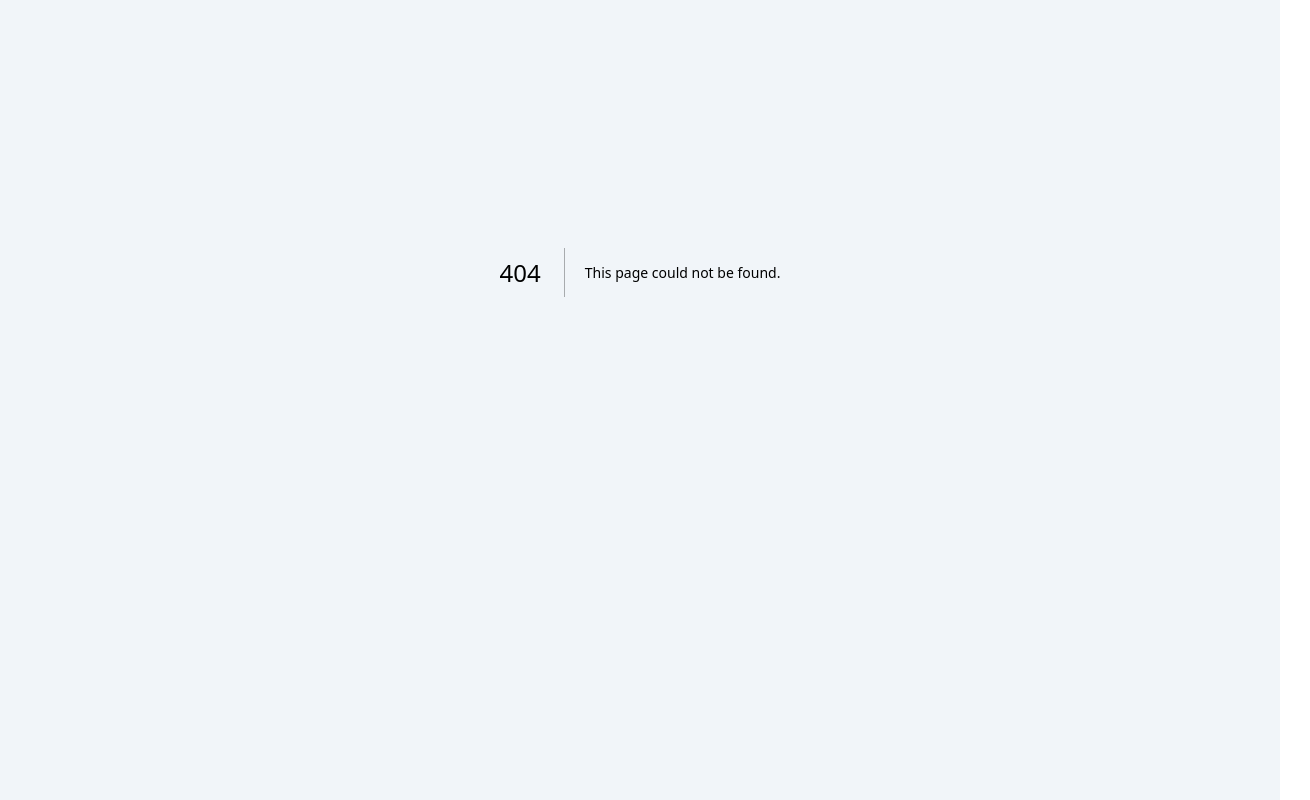
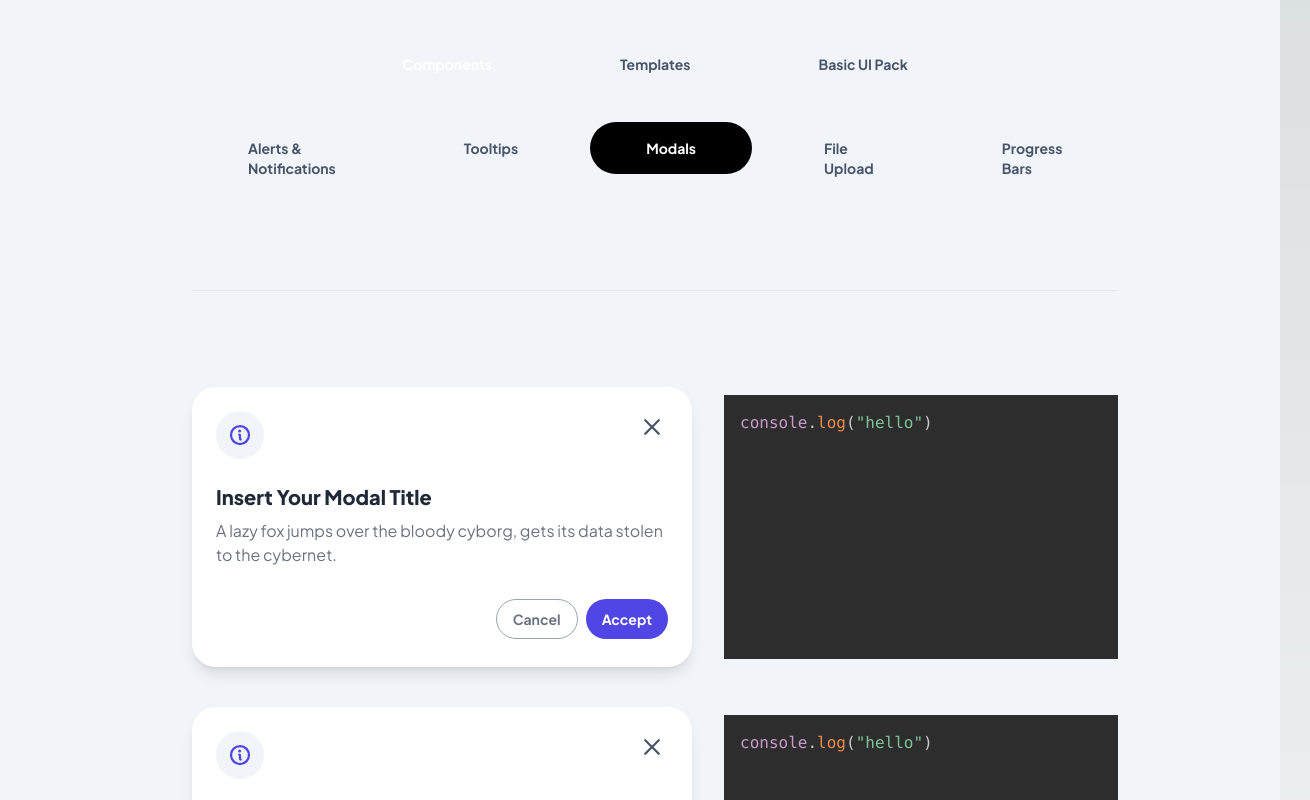
Before and after one commit to Drawless/drawless, a Next.js app: page /components/tooltips in a window 1280 px wide. Before the commit this address had no page. Shown: the part 320-1120 px from the top of the page, 1310 px wide, since content can reach past the window. Built offline with nearby package versions, Linux system fonts and the light colour scheme; a web font is replaced by a local one.

Commit message:
Added level 1 navigation + Dynamic styling

```diff
--- /dev/null
+++ b/src/app/components/modals/page.js
@@ -0,0 +1,52 @@
+import { ModalBasic, ModalImage, ModalTextInput } from "../../../components/Modal";
+import Notification from "../../../components/Notification";
+import Navigation from "../../drawless/ui/Navigation";
+import PrismLoader from "../../drawless/utils/PrismLoader";
+
+export default function Home() {
+
+    const title="Insert Your Modal Title"
+    const text="A lazy fox jumps over the bloody cyborg, gets its data stolen to the cybernet."
+    const code='console.log("hello")'
+    return (
+        <div className="flex flex-col space-y-24">
+
+            <Navigation selected={"modals"} />
+
+            <div className="w-full min-h-[1px] bg-slate-200"> </div>
+            <div className="flex flex-col space-y-10">
+                <div className="w-full flex flex-col">
+                    <div className="w-full flex flex-row justify-between space-x-8">
+                        <ModalBasic />
+                        <pre className="language-ts w-full">
+                            <code className="language-ts">
+                                {code}
+                            </code>
+                        </pre>
+                    </div>
+                </div>
+                <div className="w-full flex flex-col">
+                    <div className="w-full flex flex-row justify-between space-x-8">
+                        <ModalTextInput />
+                        <pre className="language-ts w-full">
+                            <code className="language-ts">
+                                {code}
+                            </code>
+                        </pre>
+                    </div>
+                </div>
+                <div className="w-full flex flex-col">
+                    <div className="w-full flex flex-row justify-between space-x-8">
+                        <ModalImage />
+                        <pre className="language-ts w-full">
+                            <code className="language-ts">
+                                {code}
+                            </code>
+                        </pre>
+                    </div>
+                </div>
+            </div>
+            <PrismLoader/>
+        </div>
+);
+}
--- /dev/null
+++ b/src/app/components/notifications/page.js
@@ -0,0 +1,52 @@
+import { ModalBasic, ModalImage, ModalTextInput } from "../../../components/Modal";
+import Notification from "../../../components/Notification";
+import Navigation from "../../drawless/ui/Navigation";
+import PrismLoader from "../../drawless/utils/PrismLoader";
+
+export default function Home() {
+
+    const title="Insert Your Modal Title"
+    const text="A lazy fox jumps over the bloody cyborg, gets its data stolen to the cybernet."
+    const code='console.log("hello")'
+    return (
+        <div className="flex flex-col space-y-24">
+
+            <Navigation  selected={"notifications"}  />
+
+            <div className="w-full min-h-[1px] bg-slate-200"> </div>
+            <div className="flex flex-col space-y-10">
+                <div className="w-full flex flex-col">
+                    <div className="w-full flex flex-row justify-between space-x-8">
+                        <ModalBasic />
+                        <pre className="language-ts w-full">
+                            <code className="language-ts">
+                                {code}
+                            </code>
+                        </pre>
+                    </div>
+                </div>
+                <div className="w-full flex flex-col">
+                    <div className="w-full flex flex-row justify-between space-x-8">
+                        <ModalTextInput />
+                        <pre className="language-ts w-full">
+                            <code className="language-ts">
+                                {code}
+                            </code>
+                        </pre>
+                    </div>
+                </div>
+                <div className="w-full flex flex-col">
+                    <div className="w-full flex flex-row justify-between space-x-8">
+                        <ModalImage />
+                        <pre className="language-ts w-full">
+                            <code className="language-ts">
+                                {code}
+                            </code>
+                        </pre>
+                    </div>
+                </div>
+            </div>
+            <PrismLoader/>
+        </div>
+);
+}
--- /dev/null
+++ b/src/app/components/tooltips/page.js
@@ -0,0 +1,52 @@
+import { ModalBasic, ModalImage, ModalTextInput } from "../../../components/Modal";
+import Notification from "../../../components/Notification";
+import Navigation from "../../drawless/ui/Navigation";
+import PrismLoader from "../../drawless/utils/PrismLoader";
+
+export default function Home() {
+
+    const title="Insert Your Modal Title"
+    const text="A lazy fox jumps over the bloody cyborg, gets its data stolen to the cybernet."
+    const code='console.log("hello")'
+    return (
+        <div className="flex flex-col space-y-24">
+
+            <Navigation selected={"tooltips"}  />
+
+            <div className="w-full min-h-[1px] bg-slate-200"> </div>
+            <div className="flex flex-col space-y-10">
+                <div className="w-full flex flex-col">
+                    <div className="w-full flex flex-row justify-between space-x-8">
+                        <ModalBasic />
+                        <pre className="language-ts w-full">
+                            <code className="language-ts">
+                                {code}
+                            </code>
+                        </pre>
+                    </div>
+                </div>
+                <div className="w-full flex flex-col">
+                    <div className="w-full flex flex-row justify-between space-x-8">
+                        <ModalTextInput />
+                        <pre className="language-ts w-full">
+                            <code className="language-ts">
+                                {code}
+                            </code>
+                        </pre>
+                    </div>
+                </div>
+                <div className="w-full flex flex-col">
+                    <div className="w-full flex flex-row justify-between space-x-8">
+                        <ModalImage />
+                        <pre className="language-ts w-full">
+                            <code className="language-ts">
+                                {code}
+                            </code>
+                        </pre>
+                    </div>
+                </div>
+            </div>
+            <PrismLoader/>
+        </div>
+);
+}
--- a/src/app/drawless/ui/Navigation.js
+++ b/src/app/drawless/ui/Navigation.js
@@ -1,7 +1,8 @@
 import Image from "next/image"
+import Link from "next/link"
 
 
-export default function Navigation(){
+export default function Navigation(props){
     return (
 
         <div className="flex flex-col space-y-32">
@@ -10,16 +11,16 @@ export default function Navigation(){
             </div>
             <div className="w-full flex flex-col space-y-8">
                 <div className="font-plus-jakarta-sans flex flex-row w-full justify-center space-x-4">
-                    <h1 className="bg-black text-white font-bold text-sm rounded-full py-4 px-14 cursor-pointer hover:bg-slate-800">Components</h1>
-                    <h1 className="text-slate-600 font-bold text-sm rounded-full py-4 px-14 cursor-pointer hover:bg-slate-200">Templates</h1>
-                    <h1 className="text-slate-600 font-bold text-sm rounded-full py-4 px-14 cursor-pointer hover:bg-slate-200">Basic UI Pack</h1>
+                    <Link href={"/components/alerts"}><h1 className={"text-white font-bold text-sm rounded-full py-4 px-14 cursor-pointer " + (props.selected == "components" ? "bg-black hover:bg-slate-800" : "hover:bg-slate-200")}>Components</h1></Link>
+                    <Link href={"/templates/"}><h1 className={"text-slate-600 font-bold text-sm rounded-full py-4 px-14 cursor-pointer " + (props.selected == "templates" ? "bg-black hover:bg-slate-800" : "hover:bg-slate-200")}>Templates</h1></Link>
+                    <Link href={"/uipack/"}><h1 className={"text-slate-600 font-bold text-sm rounded-full py-4 px-14 cursor-pointer " + (props.selected == "uipack" ? "bg-black hover:bg-slate-800" : "hover:bg-slate-200")}>Basic UI Pack</h1></Link>
                 </div>
                 <div className="font-plus-jakarta-sans flex flex-row w-full justify-center space-x-4">
-                    <h1 className="text-slate-600 font-bold text-sm rounded-full py-4 px-14 cursor-pointer hover:bg-slate-200">Alerts & Notifications</h1>
-                    <h1 className="text-slate-600 font-bold text-sm rounded-full py-4 px-14 cursor-pointer hover:bg-slate-200">Tooltips</h1>
-                    <h1 className="bg-black text-white font-bold text-sm rounded-full py-4 px-14 cursor-pointer hover:bg-slate-800">Modals</h1>
-                    <h1 className="text-slate-600 font-bold text-sm rounded-full py-4 px-14 cursor-pointer hover:bg-slate-200">File Upload</h1>
-                    <h1 className="text-slate-600 font-bold text-sm rounded-full py-4 px-14 cursor-pointer hover:bg-slate-200">Progress Bars</h1>
+                    <Link href={"/components/notifications"}><h1 className="text-slate-600 font-bold text-sm rounded-full py-4 px-14 cursor-pointer hover:bg-slate-200">Alerts & Notifications</h1></Link>
+                    <Link href={"/components/tooltips"}><h1 className="text-slate-600 font-bold text-sm rounded-full py-4 px-14 cursor-pointer hover:bg-slate-200">Tooltips</h1></Link>
+                    <Link href={"/components/modals"}><h1 className="bg-black text-white font-bold text-sm rounded-full py-4 px-14 cursor-pointer hover:bg-slate-800">Modals</h1></Link>
+                    <Link href={"/components/file_upload"}><h1 className="text-slate-600 font-bold text-sm rounded-full py-4 px-14 cursor-pointer hover:bg-slate-200">File Upload</h1></Link>
+                    <Link href={"/components/progress_bar"}><h1 className="text-slate-600 font-bold text-sm rounded-full py-4 px-14 cursor-pointer hover:bg-slate-200">Progress Bars</h1></Link>
                 </div>
             </div>
         </div>
--- a/src/app/page.js
+++ b/src/app/page.js
@@ -11,7 +11,7 @@ export default function Home() {
     return (
         <div className="flex flex-col space-y-24">
 
-            <Navigation />
+            <Navigation selected={"components"} />
 
             <div className="w-full min-h-[1px] bg-slate-200"> </div>
             <div className="flex flex-col space-y-10">
```
